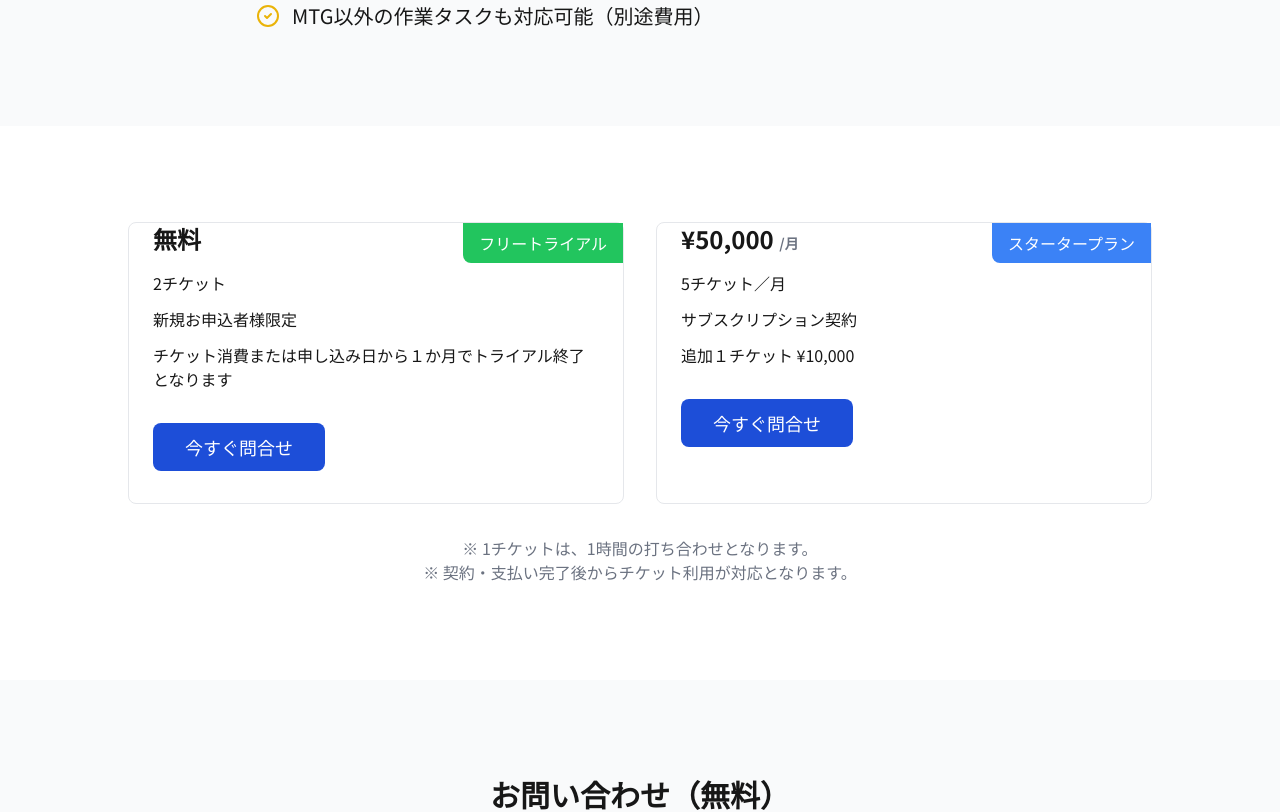
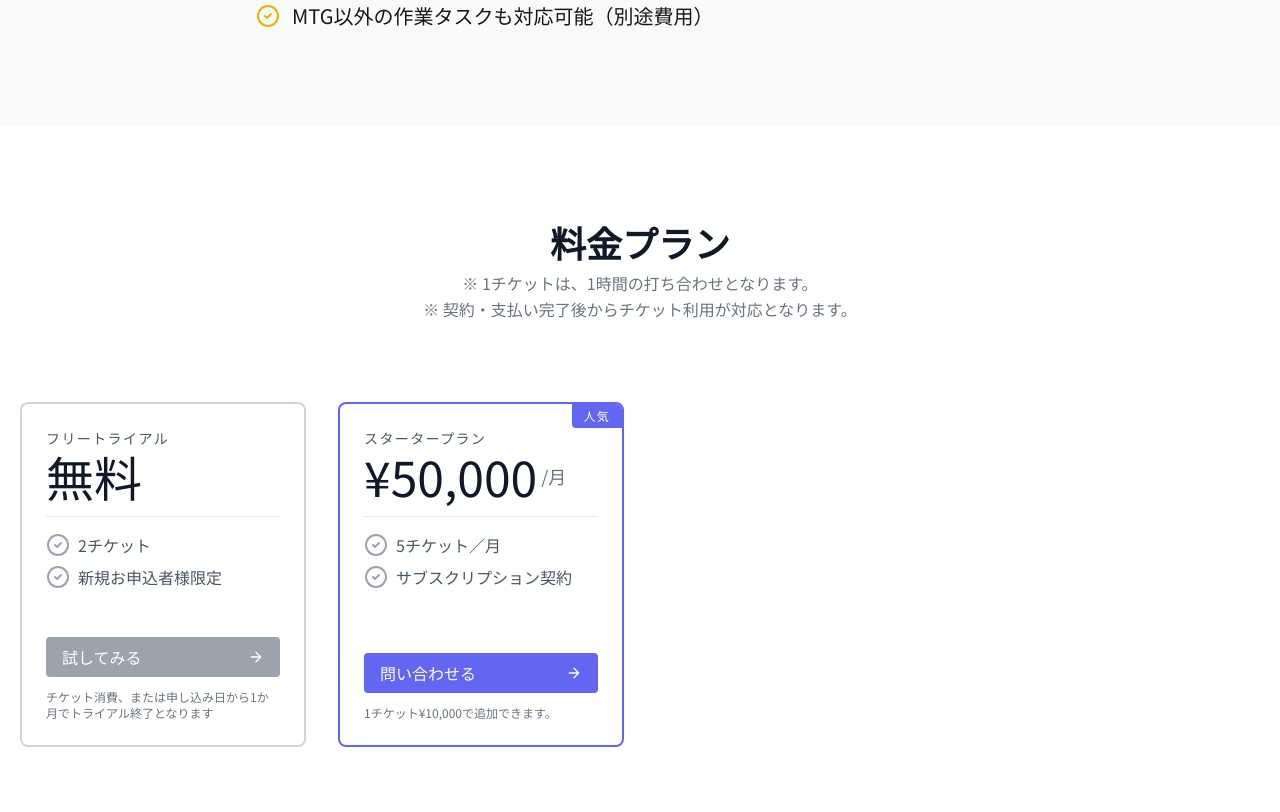
Before and after one commit to e3sys-develop/lp, a Next.js app: page /bansou in a window 1280 px wide. Shown: the part 2900-3712 px from the top of the page. Built offline with nearby package versions, Linux system fonts and the light colour scheme.

Commit message:
料金セクションの修正

```diff
--- a/app/bansou/components/pricing.tsx
+++ b/app/bansou/components/pricing.tsx
@@ -1,59 +1,100 @@
+import { CheckCircle2 } from "lucide-react";
+
 export function Pricing() {
 	return (
-		<section id="pricing" className="py-24 bg-white">
-			<div className="container mx-auto px-4">
-				<div className="max-w-5xl mx-auto">
-					<div className="grid md:grid-cols-2 gap-8">
-						<div className="rounded-lg border bg-card text-card-foreground shadow-s relative">
-							<div className="p-6 pt-0">
-								<div className="absolute top-0 right-0 bg-green-500 text-white px-4 py-2 rounded-bl-lg">
+		<section id="pricing" className="text-gray-600 overflow-hidden">
+			<div className="container px-5 py-24 mx-auto">
+				<div className="flex flex-col text-center w-full mb-20">
+					<h1 className="sm:text-4xl text-3xl font-bold mb-2 text-gray-900">
+						料金プラン
+					</h1>
+					<p className="lg:w-2/3 mx-auto leading-relaxed text-base text-gray-500">
+						※ 1チケットは、1時間の打ち合わせとなります。
+					</p>
+					<p className="lg:w-2/3 mx-auto leading-relaxed text-base text-gray-500">
+						※ 契約・支払い完了後からチケット利用が対応となります。
+					</p>
+				</div>
+				<div className="flex flex-wrap -m-4">
+					<div className="p-4 xl:w-1/4 md:w-1/2 w-full">
+						<div className="h-full p-6 rounded-lg border-2 border-gray-300 flex flex-col relative overflow-hidden">
+							<h2 className="text-sm tracking-widest title-font mb-1 font-medium">
 								フリートライアル
-								</div>
-								<h3 className="text-2xl font-bold mb-4">無料</h3>
-								<ul className="space-y-3 mb-8">
-									<li>2チケット</li>
-									<li>新規お申込者様限定</li>
-									<li>
-										チケット消費または申し込み日から１か月でトライアル終了となります
-									</li>
-								</ul>
-								<button
-									type="button"
-									className="text-lg px-8 text-white bg-blue-700 hover:bg-blue-800 focus:ring-4 focus:ring-blue-300 font-medium rounded-lg py-2.5 me-2 mb-2 dark:bg-blue-600 dark:hover:bg-blue-700 focus:outline-none dark:focus:ring-blue-800"
+							</h2>
+							<h1 className="text-5xl text-gray-900 pb-4 mb-4 border-b border-gray-200 leading-none">
+								無料
+							</h1>
+							<p className="flex items-center text-gray-600 mb-2">
+								<CheckCircle2 className="text-gray-400 h-6 w-6 flex-shrink-0 mr-2" />
+								2チケット
+							</p>
+							<p className="flex items-center text-gray-600 mb-12">
+								<CheckCircle2 className="text-gray-400 h-6 w-6 flex-shrink-0 mr-2" />
+								新規お申込者様限定
+							</p>
+							<button type="button" className="flex items-center mt-auto text-white bg-gray-400 border-0 py-2 px-4 w-full focus:outline-none hover:bg-gray-500 rounded">
+								試してみる
+								<svg
+									fill="none"
+									stroke="currentColor"
+									stroke-linecap="round"
+									stroke-linejoin="round"
+									stroke-width="2"
+									className="w-4 h-4 ml-auto"
+									viewBox="0 0 24 24"
 								>
-									今すぐ問合せ
+									<title>Arrow Icon</title>
+									<path d="M5 12h14M12 5l7 7-7 7" />
+								</svg>
 							</button>
+							<p className="text-xs text-gray-500 mt-3">
+								チケット消費、または申し込み日から1か月でトライアル終了となります
+							</p>
 						</div>
 					</div>
+					<div className="p-4 xl:w-1/4 md:w-1/2 w-full">
+						<div className="h-full p-6 rounded-lg border-2 border-indigo-500 flex flex-col relative overflow-hidden">
+							<span className="bg-indigo-500 text-white px-3 py-1 tracking-widest text-xs absolute right-0 top-0 rounded-bl">
+								人気
+							</span>
+							<h2 className="text-sm tracking-widest title-font mb-1 font-medium">
+								スタータープラン
+							</h2>
+							<h1 className="text-5xl text-gray-900 leading-none flex items-center pb-4 mb-4 border-b border-gray-200">
+								<span>¥50,000</span>
+								<span className="text-lg ml-1 font-normal text-gray-500">/月</span>
+							</h1>
+							<p className="flex items-center text-gray-600 mb-2">
+								<CheckCircle2 className="text-gray-400 h-6 w-6 flex-shrink-0 mr-2" />
+								5チケット／月
+							</p>
+							<p className="flex items-center text-gray-600 mb-2">
+								<CheckCircle2 className="text-gray-400 h-6 w-6 flex-shrink-0 mr-2" />
+								サブスクリプション契約
+							</p>
 
-						<div className="rounded-lg border bg-card text-card-foreground shadow-s relative">
-							<div className="p-6 pt-0">
-								<div className="absolute top-0 right-0 bg-blue-500 text-white px-4 py-2 rounded-bl-lg">
-									スタータープラン
-								</div>
-								<h3 className="text-2xl font-bold mb-4">
-									¥50,000 <span className="text-sm text-gray-500">/月</span>
-								</h3>
-								<ul className="space-y-3 mb-8">
-									<li>5チケット／月</li>
-									<li>サブスクリプション契約</li>
-									<li>追加１チケット ¥10,000</li>
-								</ul>
-								<button
-									type="button"
-									className="text-lg px-8 text-white bg-blue-700 hover:bg-blue-800 focus:ring-4 focus:ring-blue-300 font-medium rounded-lg py-2.5 me-2 mb-2 dark:bg-blue-600 dark:hover:bg-blue-700 focus:outline-none dark:focus:ring-blue-800"
+							<button type="button" className="flex items-center mt-auto text-white bg-indigo-500 border-0 py-2 px-4 w-full focus:outline-none hover:bg-indigo-600 rounded">
+								問い合わせる
+								<svg
+									fill="none"
+									stroke="currentColor"
+									stroke-linecap="round"
+									stroke-linejoin="round"
+									stroke-width="2"
+									className="w-4 h-4 ml-auto"
+									viewBox="0 0 24 24"
 								>
-									今すぐ問合せ
+									<title>Arrow Icon</title>
+									<path d="M5 12h14M12 5l7 7-7 7" />
+								</svg>
 							</button>
+							<p className="text-xs text-gray-500 mt-3">
+								1チケット¥10,000で追加できます。
+							</p>
 						</div>
 					</div>
 				</div>
-					<p className="text-center text-gray-500 mt-8">
-						※ 1チケットは、1時間の打ち合わせとなります。
-						<br />※ 契約・支払い完了後からチケット利用が対応となります。
-					</p>
 			</div>
-			</div>
-		</section>
+		</section >
 	);
 }
```
Lines whose indentation alone changed are shown as unchanged.
